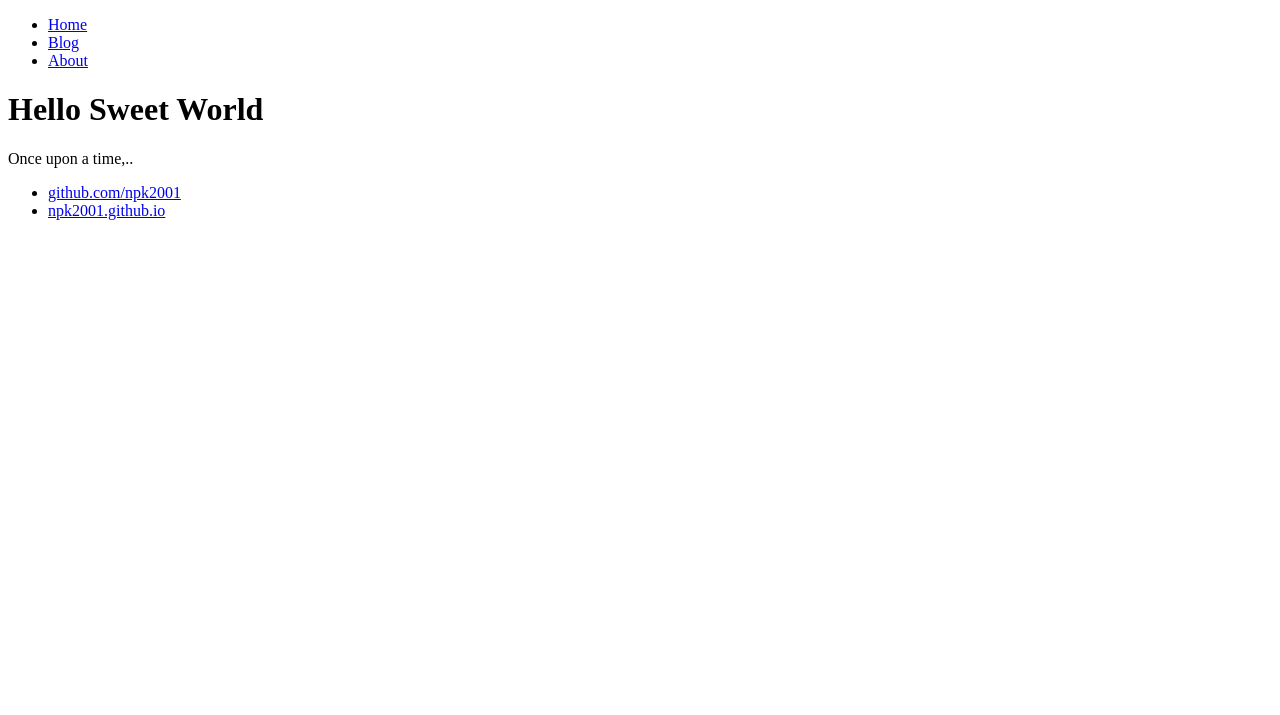
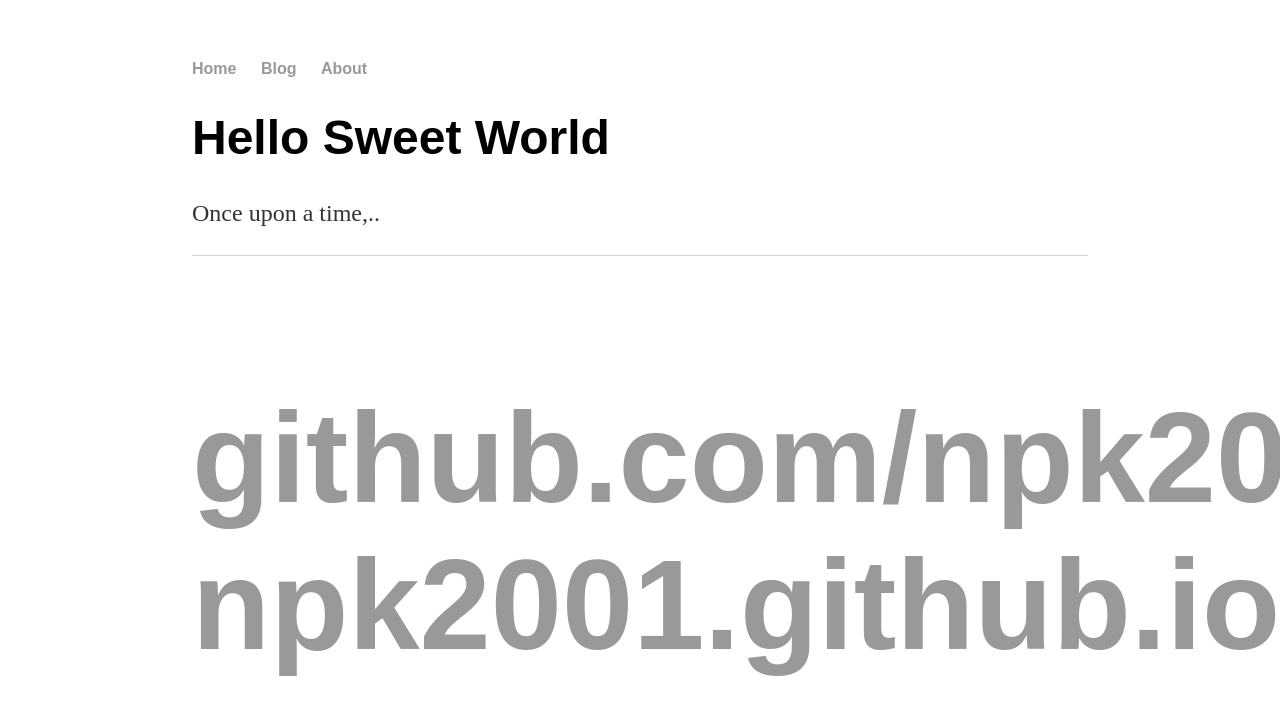
Before and after one commit to npk2001/npk2001.github.io, a Jekyll site: the page built from index.html, in a window 1280 px wide. Shown: the top 715 px of the page. Built offline with Jekyll 4.4.1, drawn with Linux system fonts in a browser that asks for light colours.

Commit message:
Update main.css

```diff
--- a/css/main.css
+++ b/css/main.css
@@ -1,23 +1,46 @@
-<style>
-      em {
-        color: red;
-        font-style: normal;
-      }
-      .image1 {
-        width: 300px;
-        height: 800px;
-        object-fit: inherit;
-      }
-      .Image2 {
-        width: 100px;
-        border-radius: 50px;
-        height: 100px;
-      }
+body {
+  margin: 60px auto;
+  width: 70%;
+}
+h1 {
+  font-size: 3em;
+  font-family: Arial, Helvetica, sans-serif;
+}
+p {
+  font-size: 1.5em;
+  line-height: 1.4em;
+  color: #333;
+}
+footer {
+  border-top: 1px solid #d5d5d5;
+  font-size: 8em;
+}
 
-      .HTML-class {
-        color: khaki;
-      }
-      .username {
-        font-weight: bold;
-      }
-    </style>
+nav ul,
+footer ul {
+  font-family: Arial, Helvetica, sans-serif;
+  padding: 0px;
+  list-style: none;
+  font-weight: bold;
+}
+nav ul li,
+footer ul li {
+  display: inline;
+  margin-right: 20px;
+}
+a {
+  text-decoration: none;
+  color: #999;
+}
+a:hover {
+  text-decoration: underline;
+}
+
+ul.posts {
+  margin: 20px auto 40px;
+  font-size: 1.5em;
+}
+
+ul.posts li {
+  list-style: none;
+}
```
